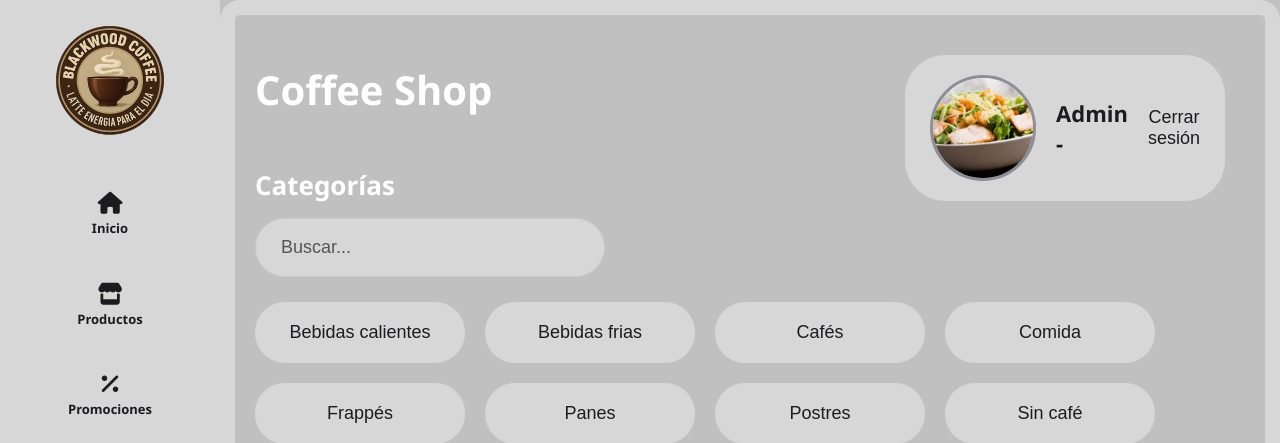
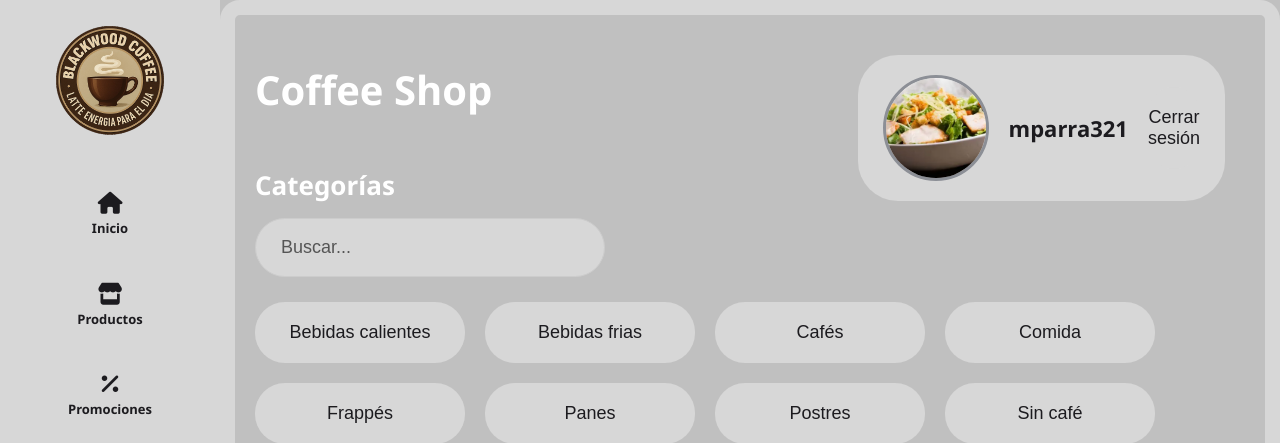
Before and after one commit to ArthurRomulus/PI3, a PHP site: page /Admin_Productos/index.php in a window 1280 px wide. Shown: the top 443 px of the page. Run offline with PHP 8.4, Linux system fonts and the light colour scheme; a user stored in the database is signed in; data comes from the database, SQL or seed files in the repository; data that the repository does not hold is empty.

Commit message:
perfil de admin

```diff
--- a/Admin/AdminProfileSesion.php
+++ b/Admin/AdminProfileSesion.php
@@ -8,7 +8,7 @@
 <div class="top-bar">
   <div class="admin-profile">
     <img src='<?php echo htmlspecialchars($_SESSION['profilescreen']);?>' alt='Perfil Admin'>
-    <span class="admin-name">Admin - <?php htmlspecialchars($_SESSION['username']); ?></span>
+    <span class="admin-name"><?php echo htmlspecialchars($_SESSION['username']); ?></span>
 
     <form method="POST" action="../../General/logout.php">
       <button type="submit" class="logoutButton">Cerrar sesión</button>
--- a/Admin/Admin_Productos/index.php
+++ b/Admin/Admin_Productos/index.php
@@ -97,7 +97,7 @@ include "../../conexion.php";
                   data-precio="<?php echo $row['precio']; ?>"
                   data-categoria="<?php echo $row['categoria']; ?>"
                   data-sabor="<?php echo $row['sabor']; ?>"
-                  data-status="<?php echo $row['status']; ?>"
+                  data-status="<?php echo $row['STOCK']; ?>"
                   data-imagen="<?php echo $row['ruta_imagen']; ?>">
 
                   <img src="<?php echo $row['ruta_imagen'] ? $row['ruta_imagen'] : '../img/default.png'; ?>" alt="<?php echo $row['namep']; ?>">
```
Also changed, not shown: Admin/img/1761140857_HsetxCc5.jpg (added).
